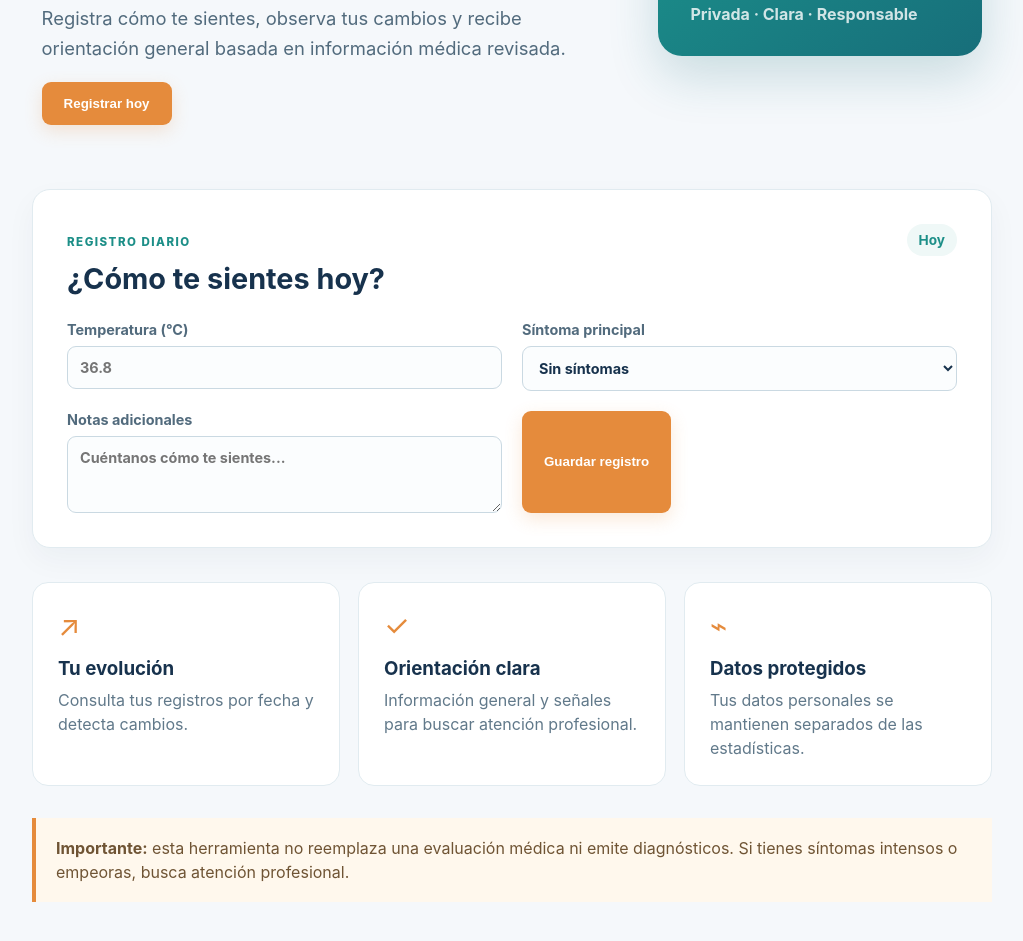
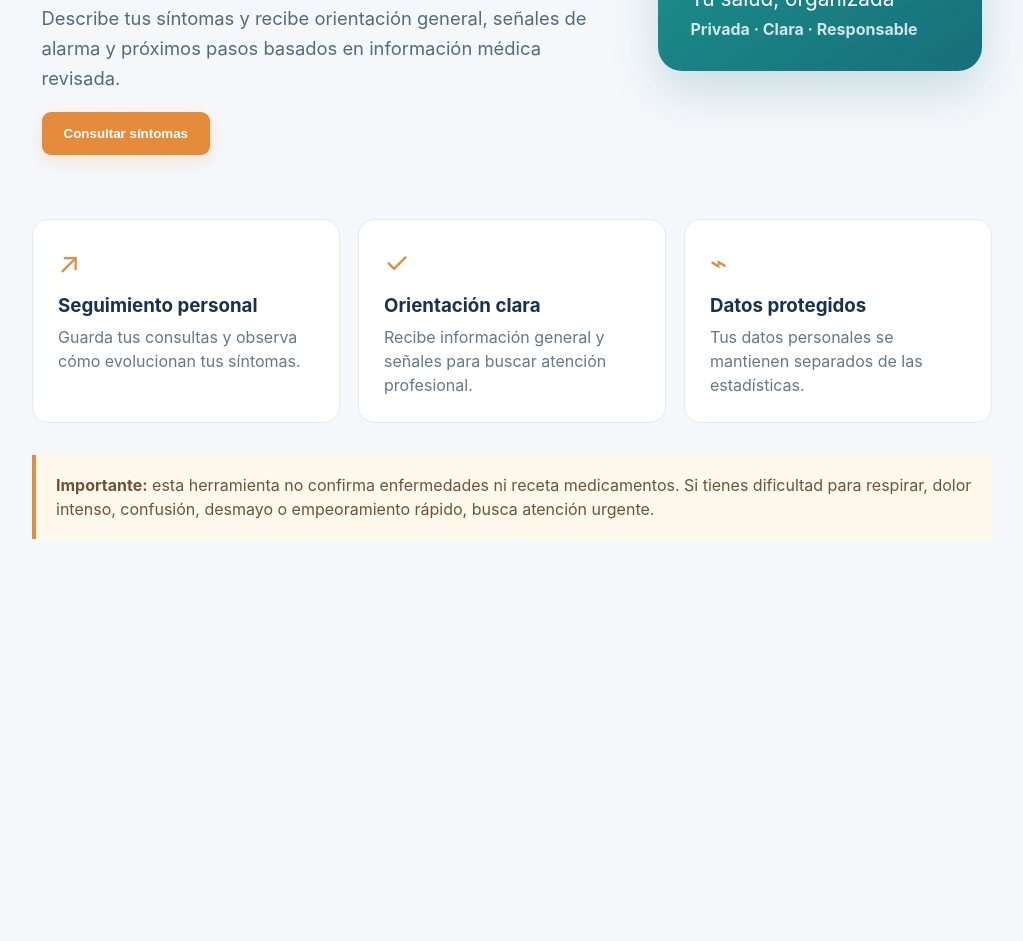
Before and after one commit to gio15041998-blip/PruebaCodex, a plain HTML site: page index.html in a window 1280 px wide. Shown: the part 437-1378 px from the top of the page, without its empty margins (128-1151 px from the left). After the commit the page ends 1056 px from the top, so only its background shows below. Drawn offline with Linux system fonts and the light colour scheme.

Commit message:
feat: change home flow to symptom consultation

```diff
--- a/index.html
+++ b/index.html
@@ -2,16 +2,16 @@
 <html lang="es">
 <head>
 <meta charset="UTF-8"><meta name="viewport" content="width=device-width,initial-scale=1">
-<title>Salud Perú | Seguimiento personal</title>
-<link rel="stylesheet" href="styles.css">
+<title>Salud Perú | Orientación de síntomas</title><link rel="stylesheet" href="styles.css">
 </head>
 <body>
-<header class="topbar"><div class="brand"><span class="brand-mark">+</span><span>Salud Perú</span></div><button class="login">Ingresar</button></header>
+<header class="topbar"><div class="brand"><span class="brand-mark">+</span><span>Salud Perú</span></div><button class="login" id="login-btn">Iniciar sesión</button></header>
 <main>
-<section class="hero"><div><p class="eyebrow">Orientación y seguimiento</p><h1>Entiende tu evolución diaria.</h1><p class="lead">Registra cómo te sientes, observa tus cambios y recibe orientación general basada en información médica revisada.</p><button class="primary" onclick="document.querySelector('#registro').scrollIntoView({behavior:'smooth'})">Registrar hoy</button></div><div class="hero-card"><span class="pulse">♥</span><p>Tu salud, organizada</p><strong>Privada · Clara · Responsable</strong></div></section>
-<section id="registro" class="panel"><div class="section-head"><div><p class="eyebrow">Registro diario</p><h2>¿Cómo te sientes hoy?</h2></div><span class="date">Hoy</span></div>
-<form id="health-form"><label>Temperatura (°C)<input id="temperature" type="number" min="34" max="43" step=".1" placeholder="36.8"></label><label>Síntoma principal<select id="symptom"><option>Sin síntomas</option><option>Fiebre</option><option>Dolor de cabeza</option><option>Golpe o hinchazón leve</option></select></label><label>Notas adicionales<textarea id="notes" rows="3" placeholder="Cuéntanos cómo te sientes..."></textarea></label><button class="primary" type="submit">Guardar registro</button><p id="saved" class="saved" hidden>Registro guardado en este dispositivo.</p></form></section>
-<section class="cards"><article><span class="icon">↗</span><h3>Tu evolución</h3><p>Consulta tus registros por fecha y detecta cambios.</p></article><article><span class="icon">✓</span><h3>Orientación clara</h3><p>Información general y señales para buscar atención profesional.</p></article><article><span class="icon">⌁</span><h3>Datos protegidos</h3><p>Tus datos personales se mantienen separados de las estadísticas.</p></article></section>
-<section class="notice"><strong>Importante:</strong> esta herramienta no reemplaza una evaluación médica ni emite diagnósticos. Si tienes síntomas intensos o empeoras, busca atención profesional.</section>
+<section class="hero"><div><p class="eyebrow">Orientación y seguimiento</p><h1>Cuéntanos cómo te sientes.</h1><p class="lead">Describe tus síntomas y recibe orientación general, señales de alarma y próximos pasos basados en información médica revisada.</p><button class="primary" id="consult-btn">Consultar síntomas</button></div><div class="hero-card"><span class="pulse">♥</span><p>Tu salud, organizada</p><strong>Privada · Clara · Responsable</strong></div></section>
+<section id="login-panel" class="panel auth-panel" hidden><p class="eyebrow">Antes de continuar</p><h2>Inicia sesión para consultar</h2><p>Así podremos guardar tu historial y mostrar tu evolución de forma privada.</p><button class="primary" id="google-btn">Continuar con Google</button><button class="secondary" id="email-btn">Continuar con correo</button><p class="small">En el prototipo, este botón simula el acceso. La conexión real se añadirá después.</p></section>
+<section id="consult-panel" class="panel" hidden><div class="section-head"><div><p class="eyebrow">Consulta orientativa</p><h2>Describe lo que sientes</h2></div><span class="date">Privado</span></div>
+<form id="health-form"><label>¿Qué síntomas tienes?<textarea id="symptoms" rows="5" required placeholder="Ejemplo: tengo dolor de cabeza desde ayer y temperatura de 38 °C..."></textarea></label><div class="field-row"><label>Temperatura (°C)<input id="temperature" type="number" min="34" max="43" step=".1" placeholder="Opcional"></label><label>¿Desde cuándo?<input id="duration" type="text" placeholder="Ejemplo: 2 días"></label></div><button class="primary" type="submit">Ver orientación</button></form><div id="result" class="result" hidden></div></section>
+<section class="cards"><article><span class="icon">↗</span><h3>Seguimiento personal</h3><p>Guarda tus consultas y observa cómo evolucionan tus síntomas.</p></article><article><span class="icon">✓</span><h3>Orientación clara</h3><p>Recibe información general y señales para buscar atención profesional.</p></article><article><span class="icon">⌁</span><h3>Datos protegidos</h3><p>Tus datos personales se mantienen separados de las estadísticas.</p></article></section>
+<section class="notice"><strong>Importante:</strong> esta herramienta no confirma enfermedades ni receta medicamentos. Si tienes dificultad para respirar, dolor intenso, confusión, desmayo o empeoramiento rápido, busca atención urgente.</section>
 </main><script src="app.js"></script>
 </body></html>
```
